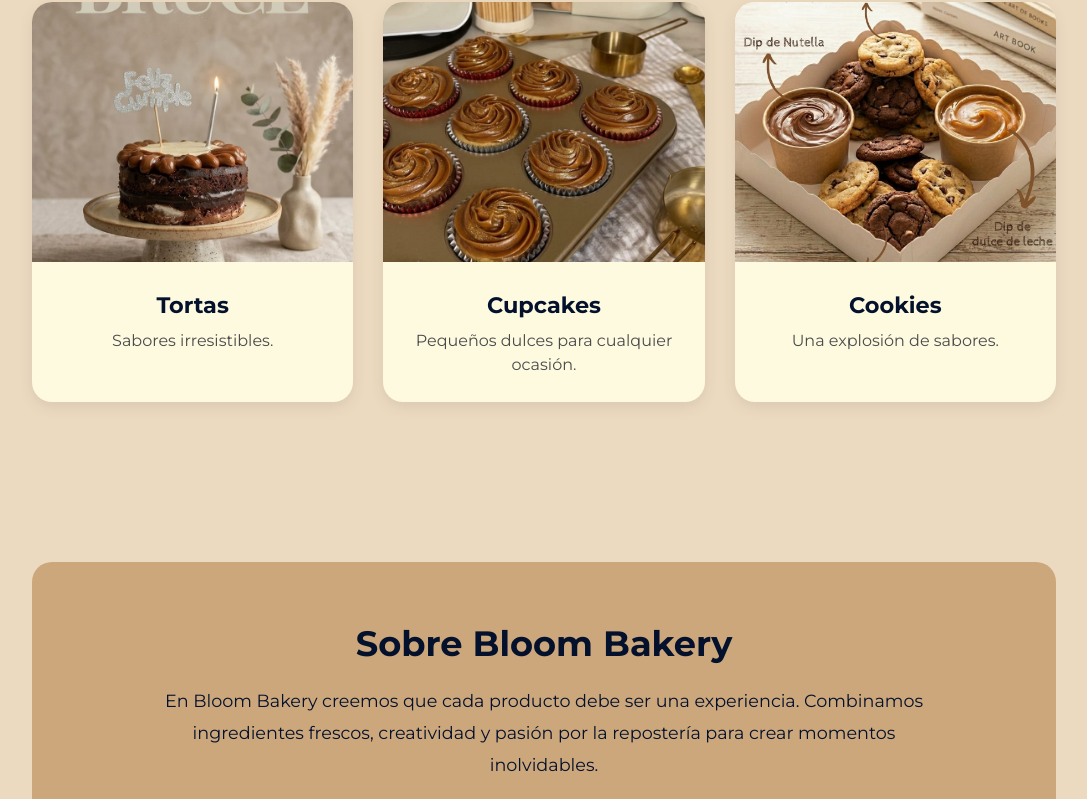
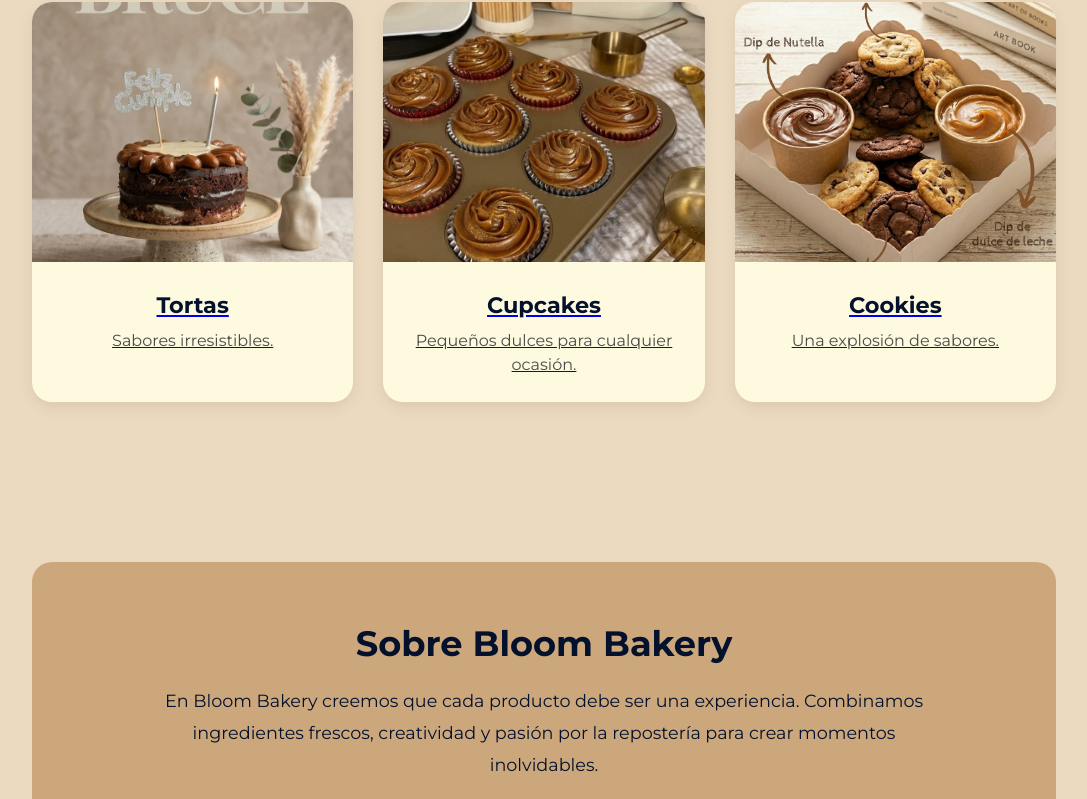
Before and after one commit to Meuge56/Preentrega-Proyecto-26126, a plain HTML site: page index.html in a window 1280 px wide. Shown: the part 1018-1817 px from the top of the page, without its empty margins (96-1183 px from the left). Drawn offline with Linux system fonts and the light colour scheme.

Commit message:
agregado paginas de productos sin datos

```diff
--- a/index.html
+++ b/index.html
@@ -55,30 +55,33 @@
     <div class="producto">
 
       <div class="card">
+        <a href="tortas.html">
         <img src="../Imagenes/Torta_Bruce.jpeg" alt="Tortas">
-
           <div class="card-content">
             <h3>Tortas</h3>
             <p>Sabores irresistibles.</p>
           </div>
+        </a>
       </div>
 
       <div class="card">
+        <a href="cupcakes.html">
         <img src="../Imagenes/Cupcakes.jpeg" alt="Cupcakes">
-
           <div class="card-content">
             <h3>Cupcakes</h3>
             <p>Pequeños dulces para cualquier ocasión.</p>
           </div>
+        </a>
       </div>
 
       <div class="card">
+        <a href="cookies.html">
         <img src="../Imagenes/Cookies.jpeg" alt="Cookies">
-
           <div class="card-content">
             <h3>Cookies</h3>
             <p>Una explosión de sabores.</p>
           </div>
+        </a>
       </div>
 
     </div>
```
Also changed, not shown: cookies.html (added, +10 -0 lines), cupcakes.html (added), tortas.html (added). Lines whose indentation alone changed are shown as unchanged.
